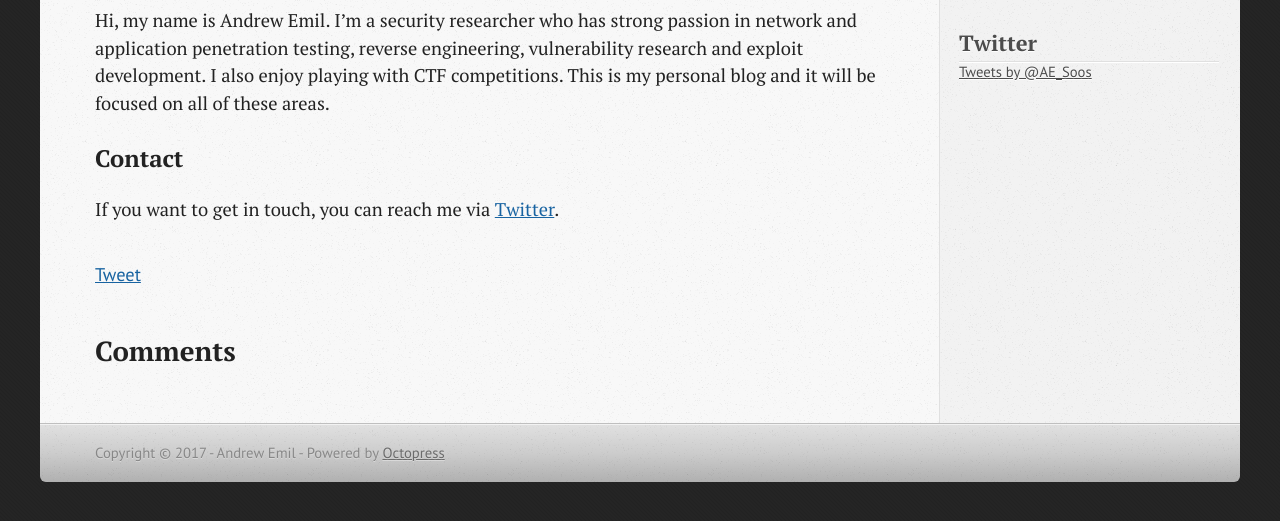
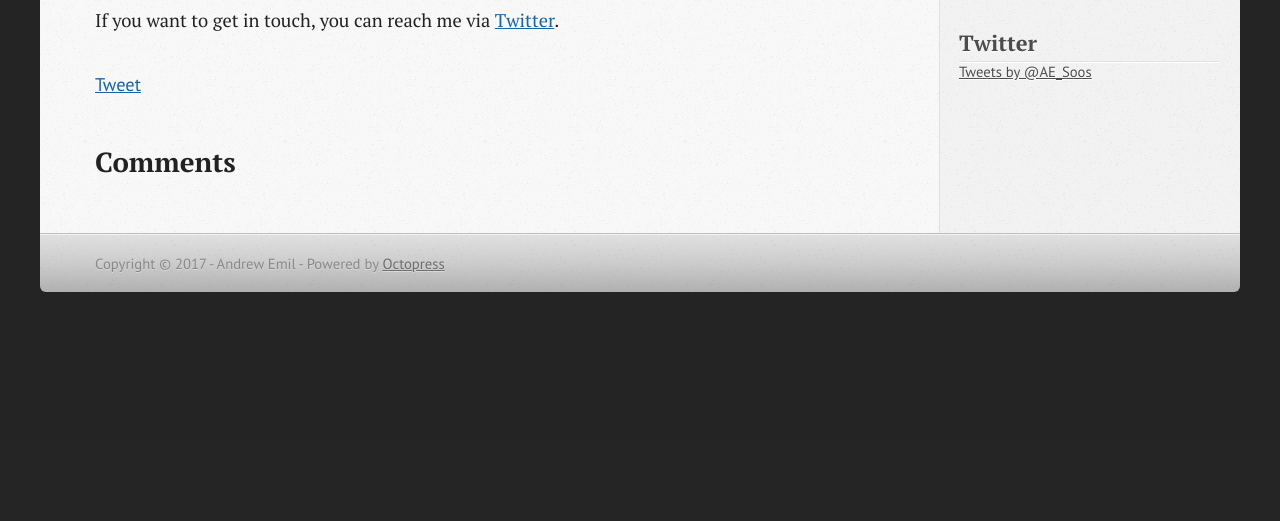
Before and after one commit to andrewemil/andrewemil.github.io, a plain HTML site: page about/index.html in a window 1280 px wide. Shown: the part 361-882 px from the top of the page. After the commit the page ends 800 px from the top, so only its background shows below. Drawn offline with nearby package versions, Linux system fonts and the light colour scheme; a script that the page names is missing.

Commit message:
Update index.html

```diff
--- a/about/index.html
+++ b/about/index.html
@@ -9,7 +9,7 @@
   <meta name="author" content="Andrew Emil">
 
 
-  <meta name="description" content="About Hi, my name is Andrew Emil. I&rsquo;m a security researcher who has strong passion in network and application penetration testing, reverse &hellip;">
+  <meta name="description" content="andrewemil.github.io">
 
 
   <!-- http://t.co/dKP3o1e -->
@@ -85,10 +85,6 @@
 
   </header>
 
-  <p>Hi, my name is Andrew Emil. I&rsquo;m a security researcher who has strong passion in network and application penetration testing, reverse engineering, vulnerability research and exploit development.
-I also enjoy playing with CTF competitions. This is my personal blog and it will be focused on all of these areas.</p>
-
-<h3>Contact</h3>
 
 <p>If you want to get in touch, you can reach me via <a href="http://twitter.com/AE_Soos">Twitter</a>.</p>
 
```
